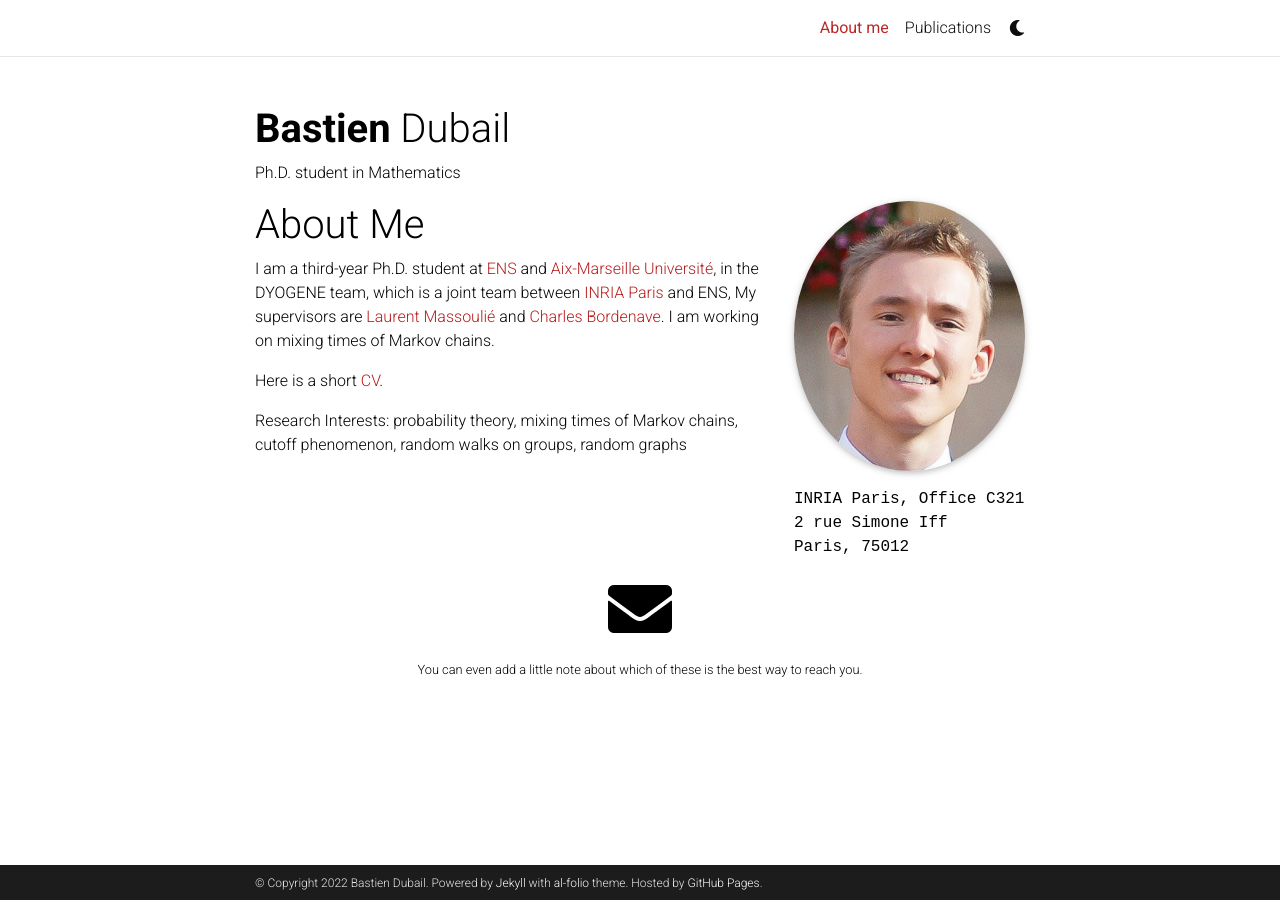
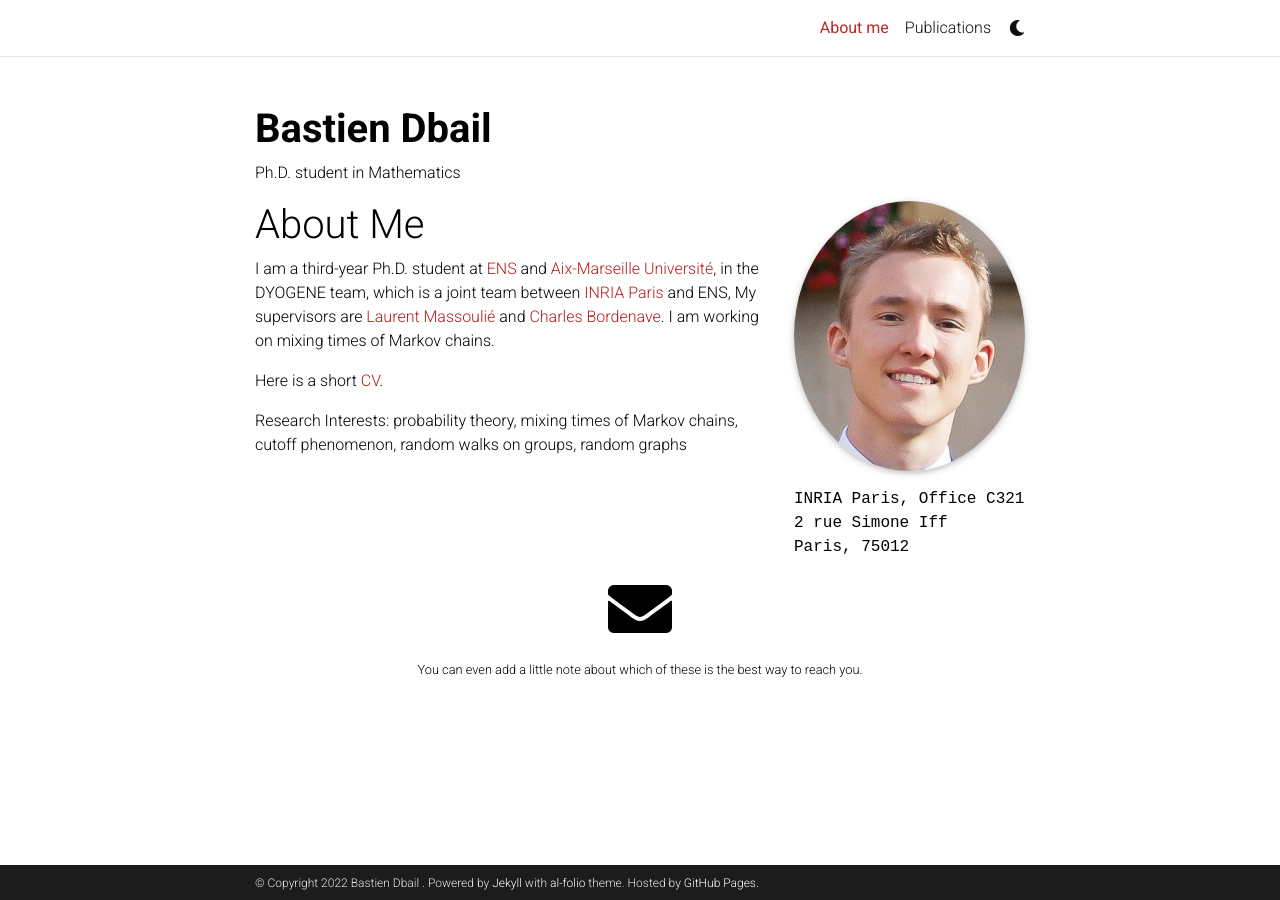
Before and after one commit to bdubail/bdubail.github.io, a Jekyll site: the page built from _pages/about.md, in a window 1280 px wide. Built offline with Jekyll 4.4.1, drawn with Linux system fonts in a browser that asks for light colours; full-size pictures stand in for the smaller copies a plugin makes; comment, search, counter and statistics services are not loaded; a style sheet for code colours, icons or effects is not loaded.

Commit message:
Update _config.yml

```diff
--- a/_config.yml
+++ b/_config.yml
@@ -3,9 +3,9 @@
 # -----------------------------------------------------------------------------
 
 title: blank # the website title (if blank, full name will be used instead)
-first_name: Bastien
+first_name: Bastien Dbail
 middle_name:
-last_name: Dubail
+last_name:
 email: bastien.dubail@inria.fr
 description: > # the ">" symbol means to ignore newlines until "footer_text:"
   A simple, whitespace theme for academics. Based on [*folio](https://github.com/bogoli/-folio) design.
```
